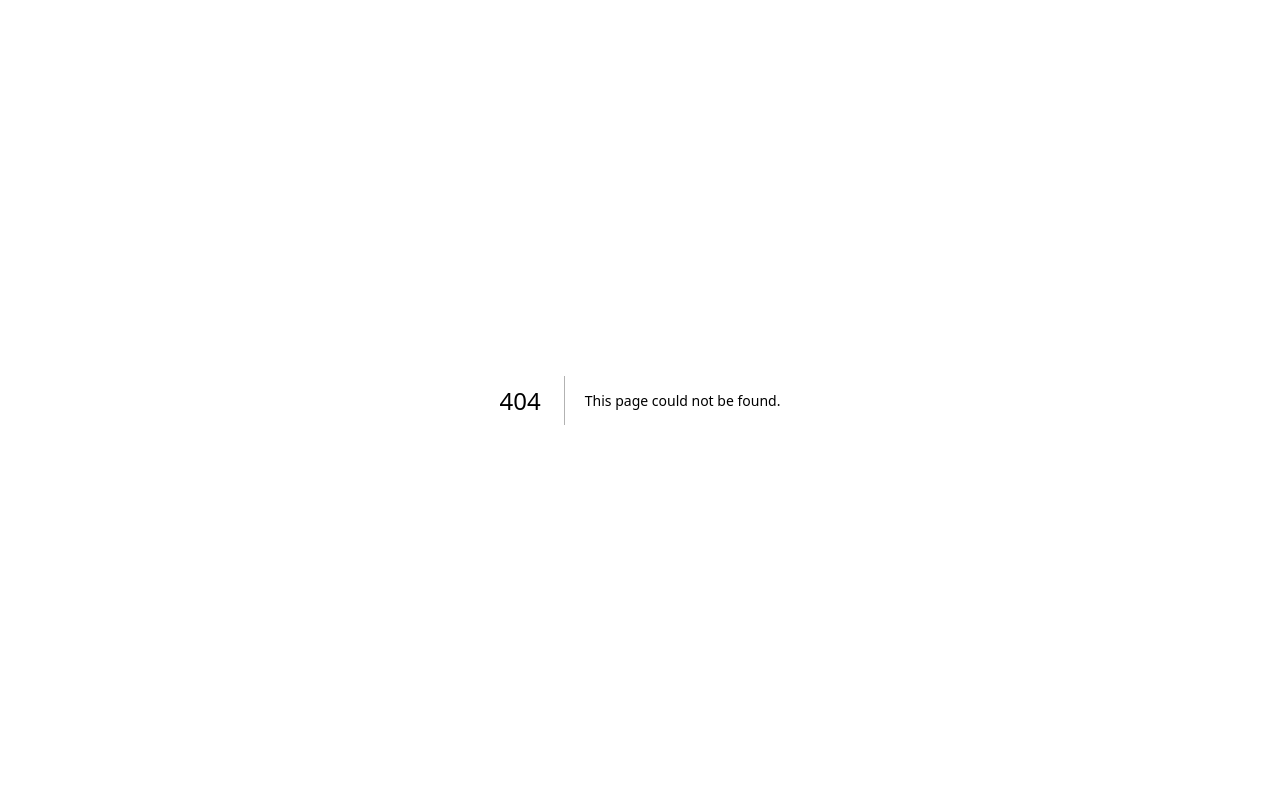
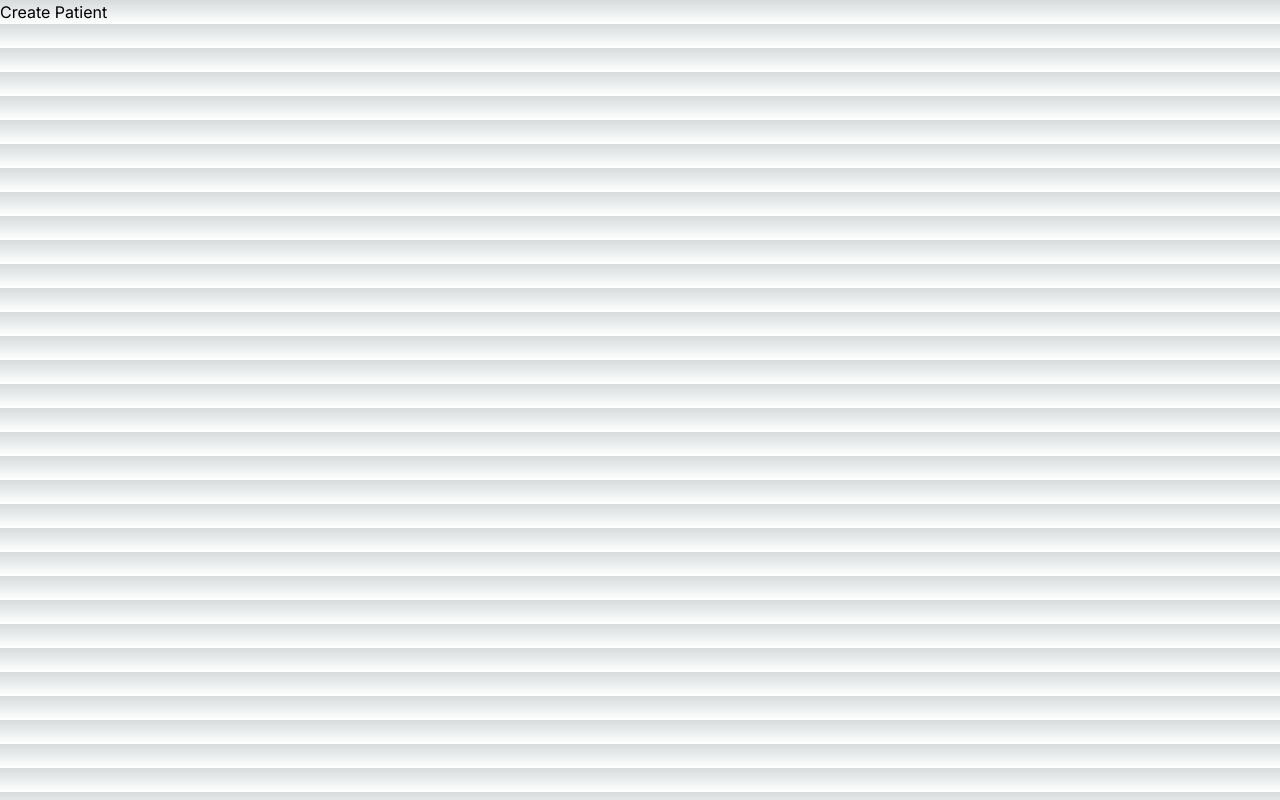
Before and after one commit to zoeyz101/brain-tumor-segmentation-frontend, a Next.js app: page /patient-creation in a window 1280 px wide. Before the commit this address had no page. Built offline with nearby package versions, Linux system fonts and the light colour scheme.

Commit message:
create general pages

```diff
--- /dev/null
+++ b/src/app/patient-creation/page.tsx
@@ -0,0 +1,6 @@
+
+import React from 'react';
+
+export default function Page() {
+  return <h1>Create Patient</h1>
+}
--- /dev/null
+++ b/src/app/patient-info/page.tsx
@@ -0,0 +1,6 @@
+
+import React from 'react';
+
+export default function Page() {
+  return <h1>Patient View</h1>
+}
--- /dev/null
+++ b/src/app/physician-view/page.tsx
@@ -0,0 +1,6 @@
+
+import React from 'react';
+
+export default function Page() {
+  return <h1>Physician View</h1>
+}
--- /dev/null
+++ b/src/app/segmentation/page.tsx
@@ -0,0 +1,6 @@
+
+import React from 'react';
+
+export default function Page() {
+  return <h1>Segmentation Page!</h1>
+}
```
